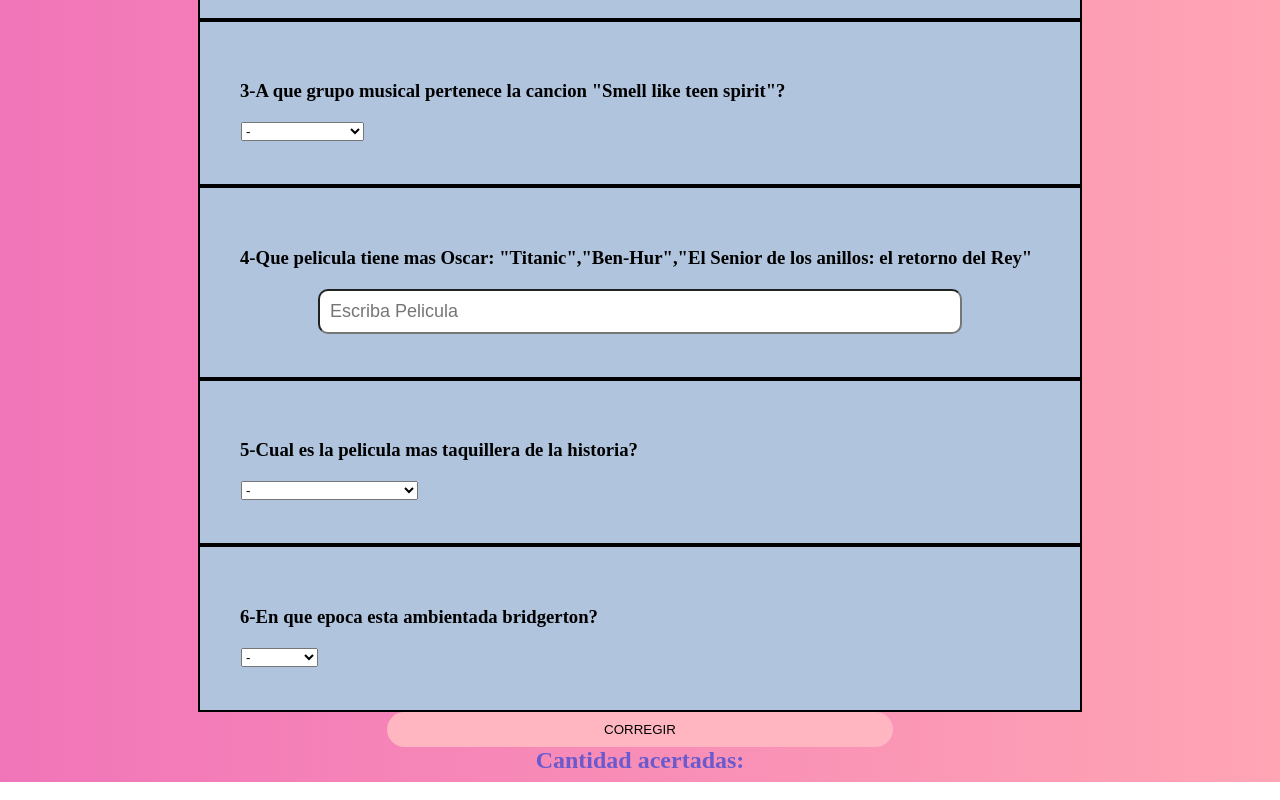
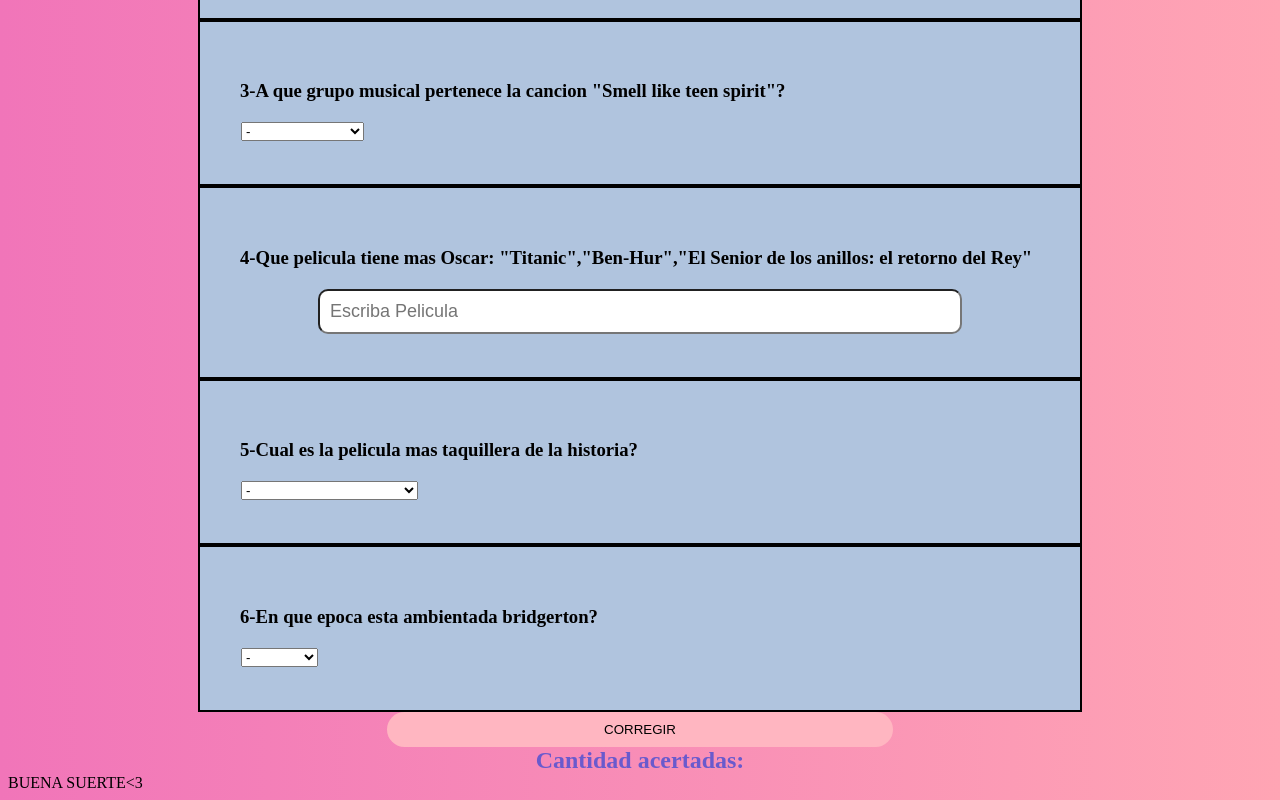
Before and after one commit to UCC-LabCompu2/proyecto2024-aresca-gorostiaga, a plain HTML site: page entretenimiento.html in a window 1280 px wide. Shown: the part 502-1302 px from the top of the page. Drawn offline with Linux system fonts and the light colour scheme.

Commit message:
se agrego footer

```diff
--- a/entretenimiento.html
+++ b/entretenimiento.html
@@ -93,6 +93,8 @@
 <button class="botonEntre">CORREGIR</button>
 
 <h2 class="tituloEntre2">Cantidad acertadas:<span id="resultado"></span> </h2>
-
+<footer>
+    BUENA SUERTE<3
+</footer>
 </body>
 </html>
```
